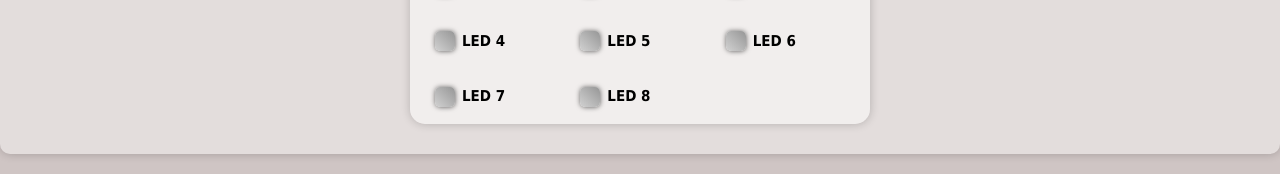
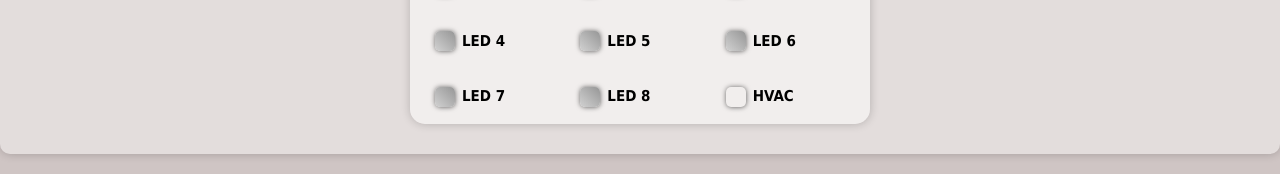
Before and after one commit to burnygit/CAN-Diagnostic-Tool, a React (Vite) app in the folder candiagnostictool.client/: page / in a window 1280 px wide. Shown: the part 606-780 px from the top of the page. Built offline with nearby package versions, Linux system fonts and the light colour scheme; no server answers.

Commit message:
Created CanErrorLed component + tried to fix sending messages to backend

```diff
--- /dev/null
+++ b/candiagnostictool.client/src/components/CanErrorLed.css
@@ -0,0 +1,44 @@
+.led-container {
+    display: flex;
+    align-items: center;
+    font-weight: 700;
+    box-sizing: border-box;
+    width: 120px;
+}
+
+.led {
+    width: 20px;
+    height: 20px;
+    box-sizing: border-box;
+    margin-right: 7px;
+    border-radius: 5px;
+    box-shadow: 0.2px 0.2px 5px rgba(0,0,0,0.6);
+}
+
+.error {
+    background: linear-gradient( to right, #c2000d,#94000a );
+}
+
+.warning {
+    background: linear-gradient( to right, #0049e6,#03298b );
+}
+
+.info {
+    background: linear-gradient( to right, #edba00,#c99e02 );
+}
+
+.default {
+    background: linear-gradient( 45deg, #135c16,#04b50a );
+}
+
+.undefined{
+    background:none;
+}
+
+.label {
+    display: flex;
+    align-items: center;
+    height: 25px;
+    line-height: 25px;
+    font-size: 15px;
+}
--- /dev/null
+++ b/candiagnostictool.client/src/components/CanErrorLed.jsx
@@ -0,0 +1,74 @@
+import './CanErrorLed.css'
+
+import { useState, useEffect, useRef } from 'react';
+import { useWebSocketContext } from './WebSocketContext';
+
+const CanErrorLed = ({ label , identifier, byte, bitMask }) => {
+
+    const { data } = useWebSocketContext();
+
+    const [ledState, setLedState] = useState('default');
+
+    const analyzeErrorLed = (frame, byte, bitMask) => {
+
+        let value = frame.Data[byte];
+
+        switch (bitMask) {
+            case 0x0C:
+                value = value >> 2;
+                break;
+            case 0x30:
+                value = value >> 4;
+                break;
+            case 0xC0:
+                value = value >> 6;
+                break;
+            case 0x03:
+                // Bez przesunięcia, najmłodsze bity są już prawidłowe
+                break;
+
+            default:
+                console.warn(`Unexpected mask value: ${bit_mask}`);
+        }
+
+        value &= 0x03;
+
+        switch (value) {
+            case 1:
+                return 'error';
+            case 2:
+                return 'warning';
+            case 3:
+                return 'info';
+            default:
+                return 'default';
+        }
+
+    };
+
+    useEffect(() => {
+        const frame = data[identifier];
+        if (frame && frame.Data) {
+            const ledErrorState = analyzeErrorLed(frame, byte, bitMask);
+            setLedState(ledErrorState);
+        }
+        else {
+            setLedState('undefined');
+        }
+
+    }, [data, identifier, byte, bitMask])
+
+    return (
+
+        <div className="led-container">
+
+            <div className={`led ${ledState}`}></div>
+            <div className="label">{label}</div>
+
+        </div>
+
+    )
+
+}
+
+export default CanErrorLed;
--- a/candiagnostictool.client/src/components/CanLed.jsx
+++ b/candiagnostictool.client/src/components/CanLed.jsx
@@ -8,7 +8,7 @@ const CanLed = ({ledLabel, identifier, byte, bitMask }) => {
 
     const [color, setColor] = useState("led-off");
 
-    const data = useWebSocketContext();
+    const { data } = useWebSocketContext();
 
     useEffect(() => {
         const frame = data[identifier];
--- a/candiagnostictool.client/src/components/CanReceived.jsx
+++ b/candiagnostictool.client/src/components/CanReceived.jsx
@@ -7,6 +7,7 @@ import { useWebSocketContext } from './WebSocketContext'
 
 import CanAnalogValue from './CanAnalogValue';
 import CanLed from './CanLed';
+import CanErrorLed from './CanErrorLed';
 import CanSendValue from './CanSendValue';
 
 const CanReceived = () => {
@@ -20,11 +21,23 @@ const CanReceived = () => {
 
         const message = {
             Identifier: 0x3C4, // Identyfikator CAN
-            Data: [0, 0, 0, 0, 0, 0, byte7, byte8]
+            Data: [0, 0, 0, 0, 0, 0, byte7, byte8],
         };
 
-        sendMessage(message); // Wysyłanie przez WebSocketProvider
-        console.log(`Sent CAN message with current: ${current} A`);
+        try {
+            if (typeof sendMessage !== 'function') {
+                throw new Error("sendMessage is not a function. Check WebSocketContext setup.");
+            }
+
+            sendMessage(message); // Wysyłanie przez WebSocketProvider
+            console.log(`Sent CAN message with current: ${current} A`);
+        }
+        catch (error) {
+            console.error("Failed to send CAN message:", error);
+            alert(`Błąd wysyłania wiadomości CAN: ${error.message}`);
+        }
+
+
     };
 
 
@@ -135,6 +148,13 @@ const CanReceived = () => {
                                 bitMask={0x80}
                             />
 
+                        <CanErrorLed
+                            label="HVAC"
+                            identifier={0x124}
+                            byte={0}
+                            bitMask={0x03}
+                        />
+
                         </div>
                     </div>
 
--- a/candiagnostictool.client/src/components/WebSocketContext.jsx
+++ b/candiagnostictool.client/src/components/WebSocketContext.jsx
@@ -15,9 +15,10 @@ export const WebSocketProvider = ({ url, children }) => {
     // Funkcja do wysyłania wiadomości
     const sendMessage = (message) => {
         if (wsRef.current && wsRef.current.readyState === WebSocket.OPEN) {
-            const jsonMessage = JSON.stringify(message);
-            console.log('Sending:', jsonMessage);
-            wsRef.current.send(jsonMessage); // Wysłanie wiadomości
+
+            console.log('Sending:', message);
+            console.log('JSON message:', JSON.stringify(message));
+            wsRef.current.send(JSON.stringify(message)); // Wysłanie wiadomości
         } else {
             console.error('WebSocket is not connected.');
         }
```
Also changed, not shown: 13 other files (tests, documents, lock files or other folders).
